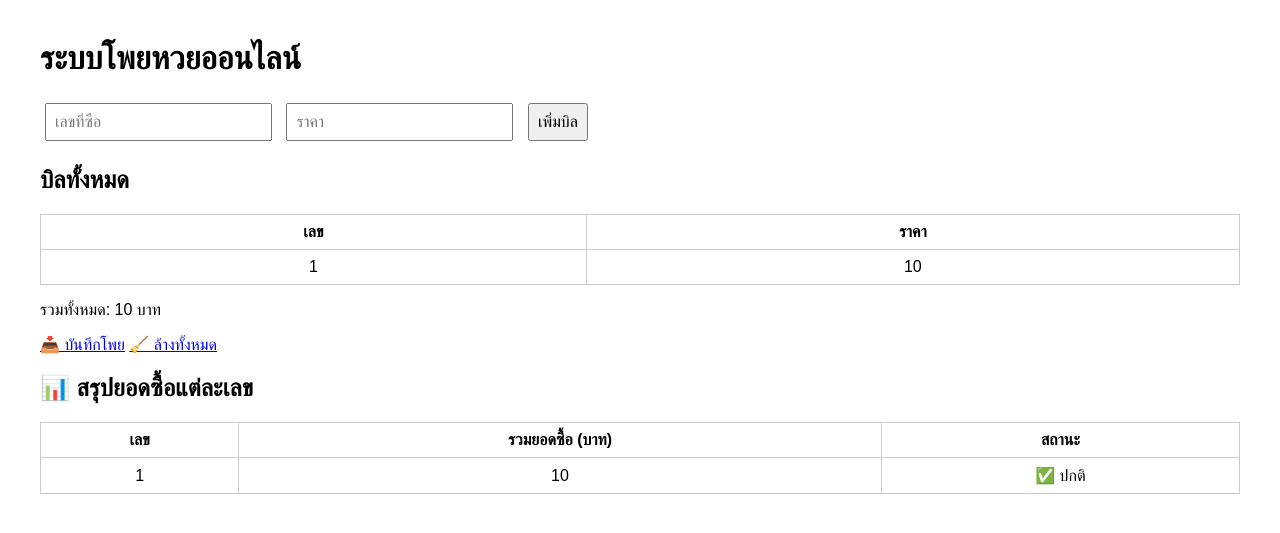
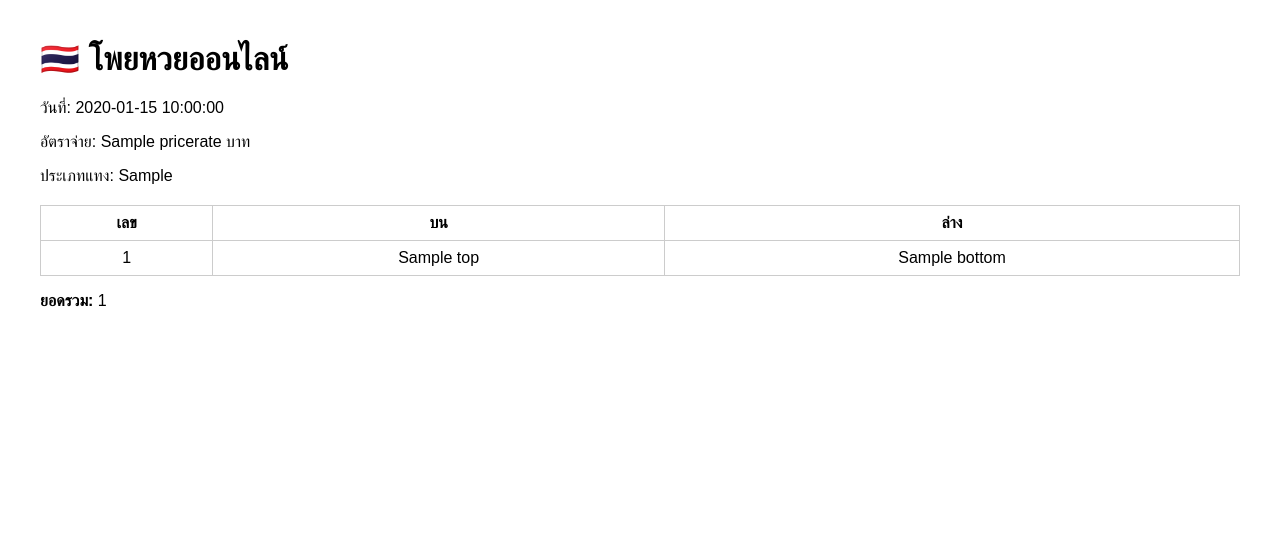
Before and after one commit to Boripath/lotto-flask-app, a Flask app: template templates/index.html in a window 1280 px wide. Shown: the top 533 px of the page. Run offline with Flask 3, Linux system fonts and the light colour scheme; the template is opened without the code that fills it: most values are stand-ins (such as "Sample title", 1, 10 or a date in 2020).

Commit message:
Update index.html

```diff
--- a/templates/index.html
+++ b/templates/index.html
@@ -1,53 +1,43 @@
+<!-- templates/index.html -->
 <!DOCTYPE html>
-<html>
+<html lang="th">
 <head>
-    <title>ระบบโพยหวยออนไลน์</title>
+    <meta charset="UTF-8">
+    <title>โพยหวยออนไลน์</title>
     <link rel="stylesheet" href="{{ url_for('static', filename='style.css') }}">
+    <script src="{{ url_for('static', filename='script.js') }}" defer></script>
 </head>
 <body>
-    <h1>ระบบโพยหวยออนไลน์</h1>
+    <div class="container">
+        <h1>🇹🇭 โพยหวยออนไลน์</h1>
 
-    <form method="POST">
-        <input type="text" name="number" placeholder="เลขที่ซื้อ" required>
-        <input type="number" name="price" placeholder="ราคา" min="1" required>
-        <button type="submit">เพิ่มบิล</button>
-    </form>
+        <!-- โซนเดรือนาเหยักบาน
+draw_date, pricerate, bet_type, numbers, bills, memo, total_amount ได้จาก app.py ส่ง-->
 
-    <h2>บิลทั้งหมด</h2>
-    {% if bills %}
+        <!-- TODO: แสดง input form, ตารางบิล, บันทึก -->
+
+        <p>วันที่: {{ draw_date or "ไม่เลือกงวด" }}</p>
+        <p>อัตราจ่าย: {{ pricerate }} บาท</p>
+        <p>ประเภทแทง: {{ bet_type }}</p>
+
+        <!-- ตารางแสดงบิล -->
+        {% if bills %}
         <table>
-            <tr><th>เลข</th><th>ราคา</th></tr>
+            <tr><th>เลข</th><th>บน</th><th>ล่าง</th></tr>
             {% for bill in bills %}
-            <tr><td>{{ bill.number }}</td><td>{{ bill.price }}</td></tr>
+            <tr>
+                <td>{{ bill.number }}</td>
+                <td>{{ bill.top }}</td>
+                <td>{{ bill.bottom }}</td>
+            </tr>
             {% endfor %}
         </table>
-        <p>รวมทั้งหมด: {{ bills | sum(attribute='price') }} บาท</p>
-        <a href="{{ url_for('save') }}">📥 บันทึกโพย</a>
-        <a href="{{ url_for('clear') }}">🧹 ล้างทั้งหมด</a>
-    {% else %}
+        <p><strong>ยอดรวม:</strong> {{ total_amount }}</p>
+        {% else %}
         <p>ยังไม่มีบิล</p>
-    {% endif %}
+        {% endif %}
 
-    <h2>📊 สรุปยอดซื้อแต่ละเลข</h2>
-    {% if summary %}
-    <table>
-        <tr><th>เลข</th><th>รวมยอดซื้อ (บาท)</th><th>สถานะ</th></tr>
-        {% for number, total in summary.items() %}
-        <tr>
-            <td>{{ number }}</td>
-            <td>{{ total }}</td>
-            <td>
-                {% if number in over_limit %}
-                    <span class="danger">⚠️ เกินเพดาน ({{ limit }} บาท)</span>
-                {% else %}
-                    ✅ ปกติ
-                {% endif %}
-            </td>
-        </tr>
-        {% endfor %}
-    </table>
-    {% else %}
-        <p>ยังไม่มีข้อมูลยอดซื้อ</p>
-    {% endif %}
+        <!-- TODO: ปุ่มใส่บิล, ล้างตาราง -->
+    </div>
 </body>
 </html>
```
